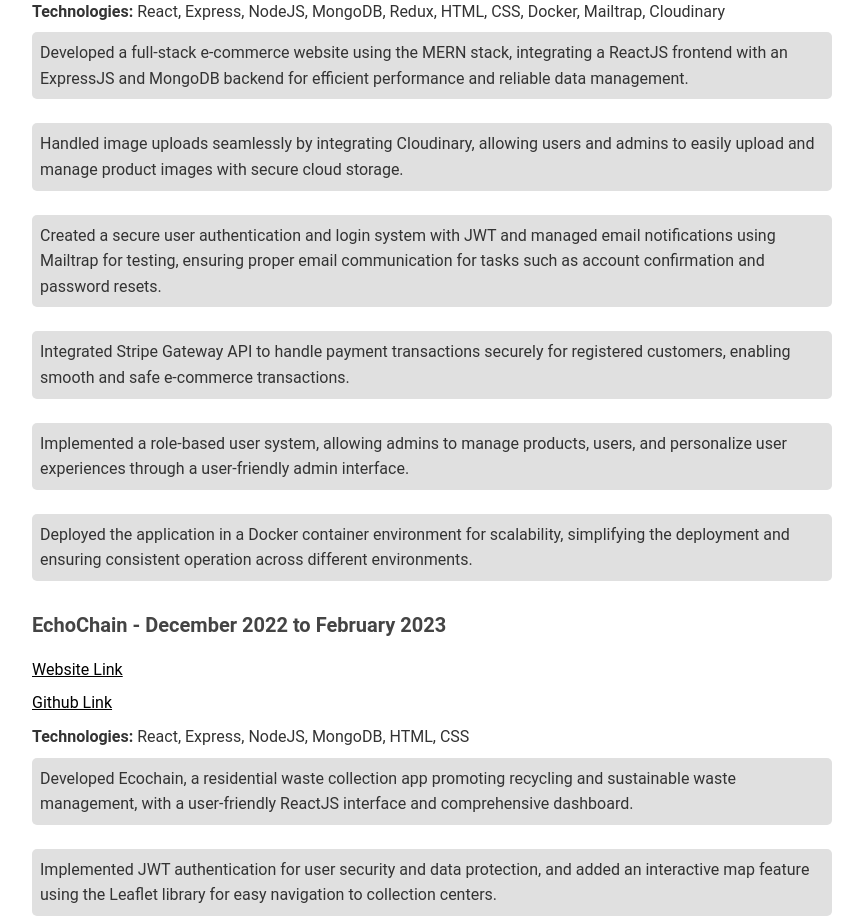
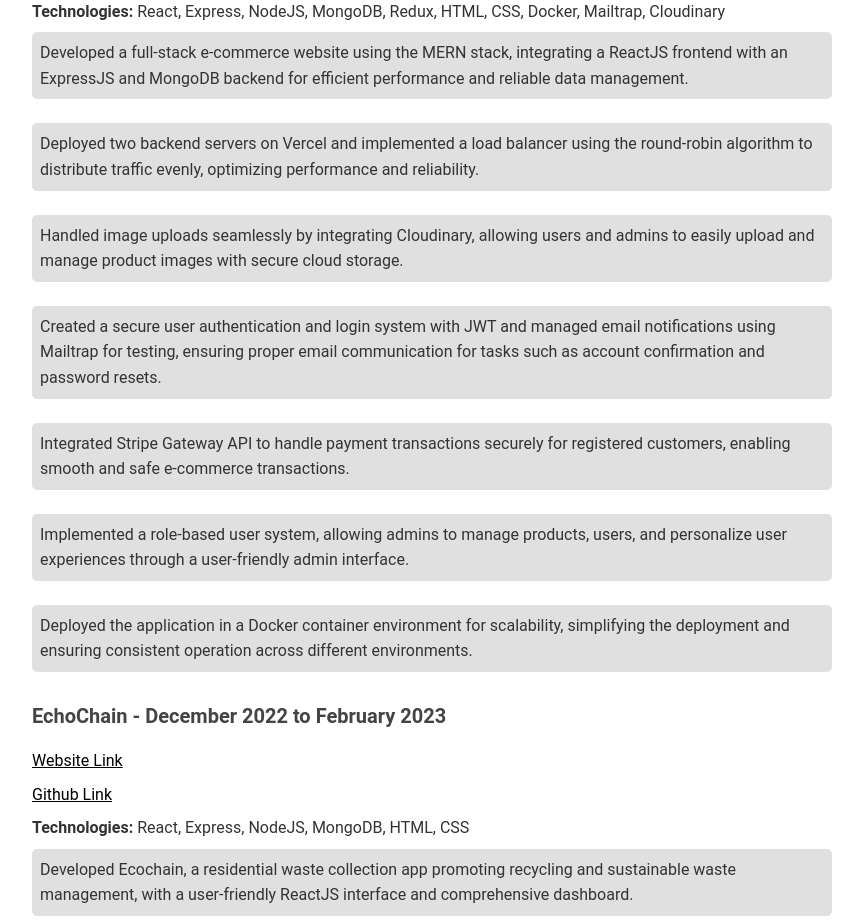
Before and after one commit to SGnawali25/SGPortfolio, a React (Vite) app: page / in a window 1280 px wide. Shown: the part 4500-5420 px from the top of the page, without its empty margins (208-1071 px from the left). Built offline with nearby package versions, Linux system fonts and the light colour scheme.

Commit message:
project feature addition

```diff
--- a/src/components/Projects.jsx
+++ b/src/components/Projects.jsx
@@ -93,6 +93,11 @@
           for efficient performance and reliable data management.
         </li>
         <li>
+          Deployed two backend servers on Vercel and implemented a load balancer
+          using the round-robin algorithm to distribute traffic evenly, optimizing
+          performance and reliability.
+        </li>
+        <li>
           Handled image uploads seamlessly by integrating Cloudinary, allowing
           users and admins to easily upload and manage product images with
           secure cloud storage.
```
